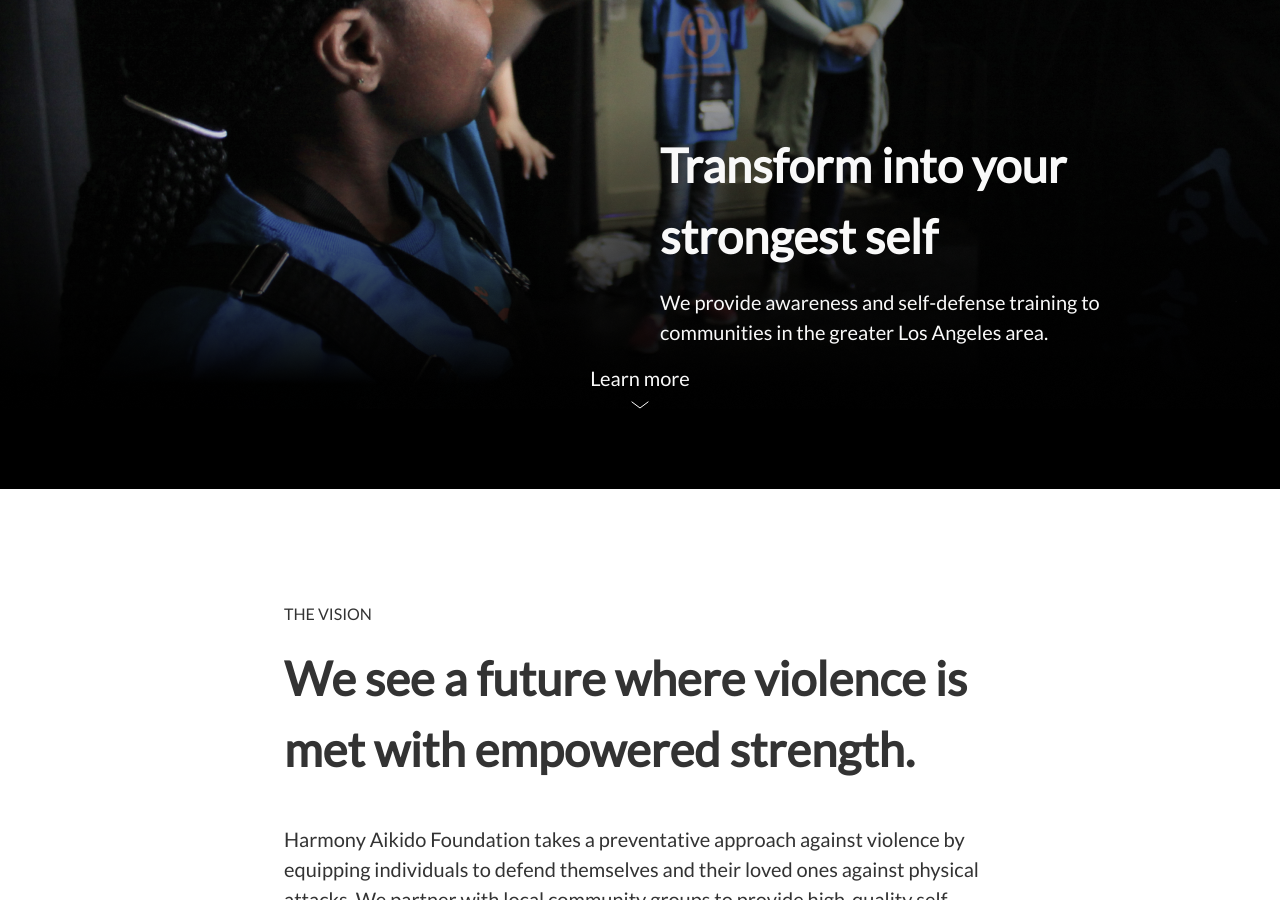
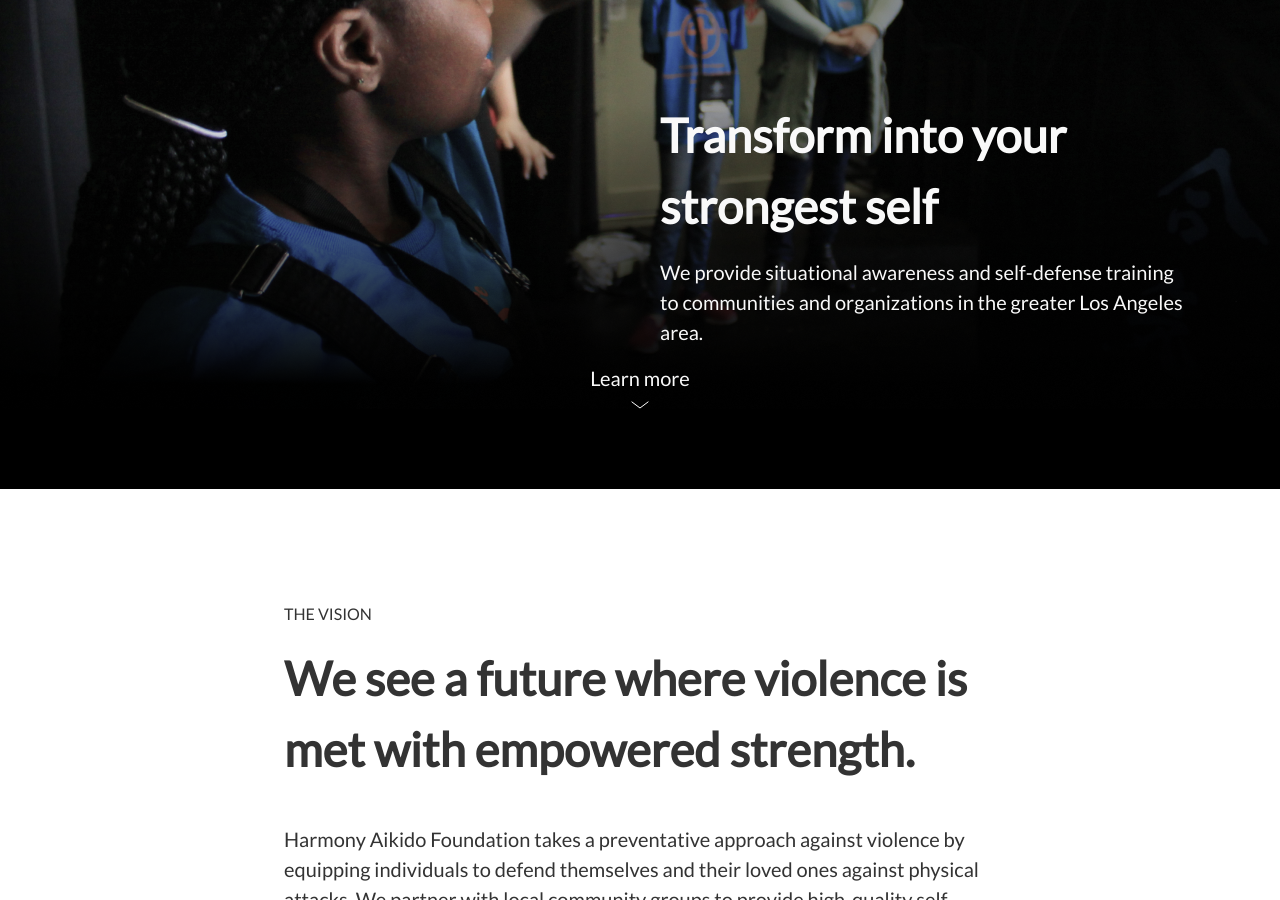
Before and after one commit to hafusaorg/hafusaorg.github.io, a Jekyll site: the page built from index.md, in a window 1280 px wide and 900 px high, scrolled down 311 px. Built offline with Jekyll 4.4.1, drawn with Linux system fonts in a browser that asks for light colours; comment, search, counter and statistics services are not loaded.

Commit message:
Updated Index

```diff
--- a/index.md
+++ b/index.md
@@ -77,7 +77,7 @@ layout: default
 <section class="hero">
 # Transform into your strongest self
 
-We provide awareness and self-defense training to communities in the greater Los Angeles area.
+We provide situational awareness and self-defense training to communities and organizations in the greater Los Angeles area.
 
 Learn more
 {: .more}
```
